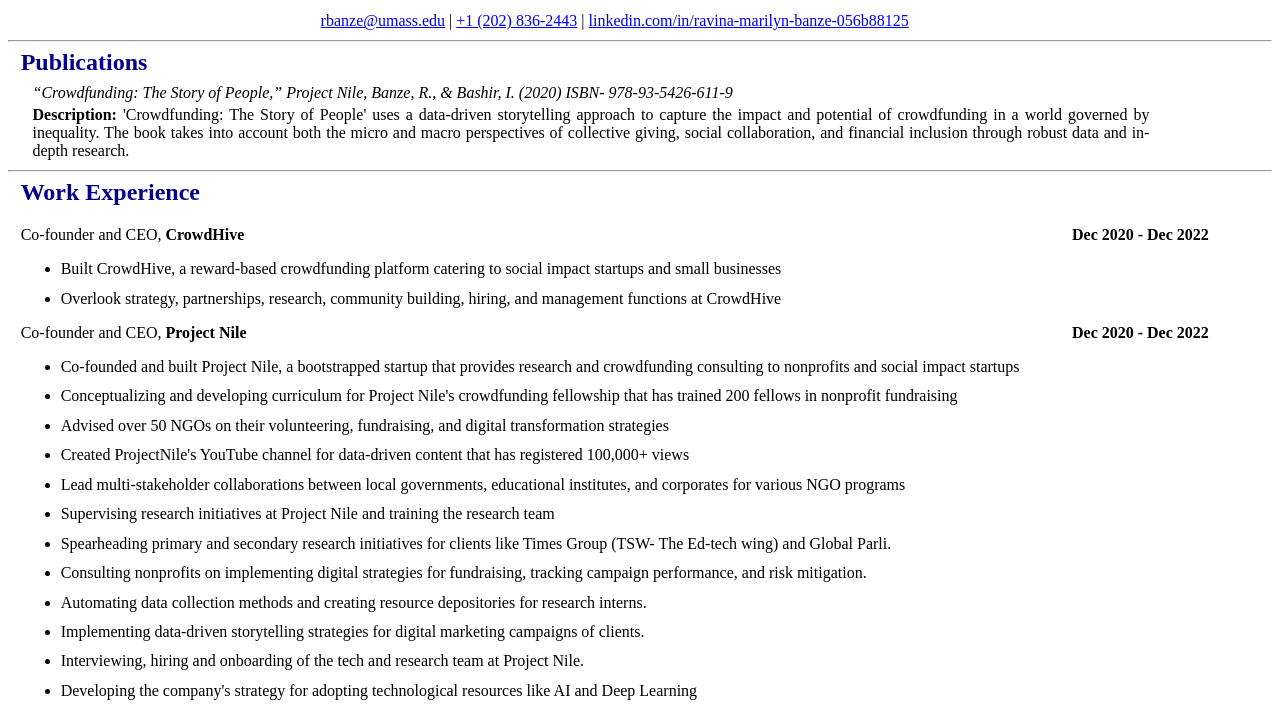
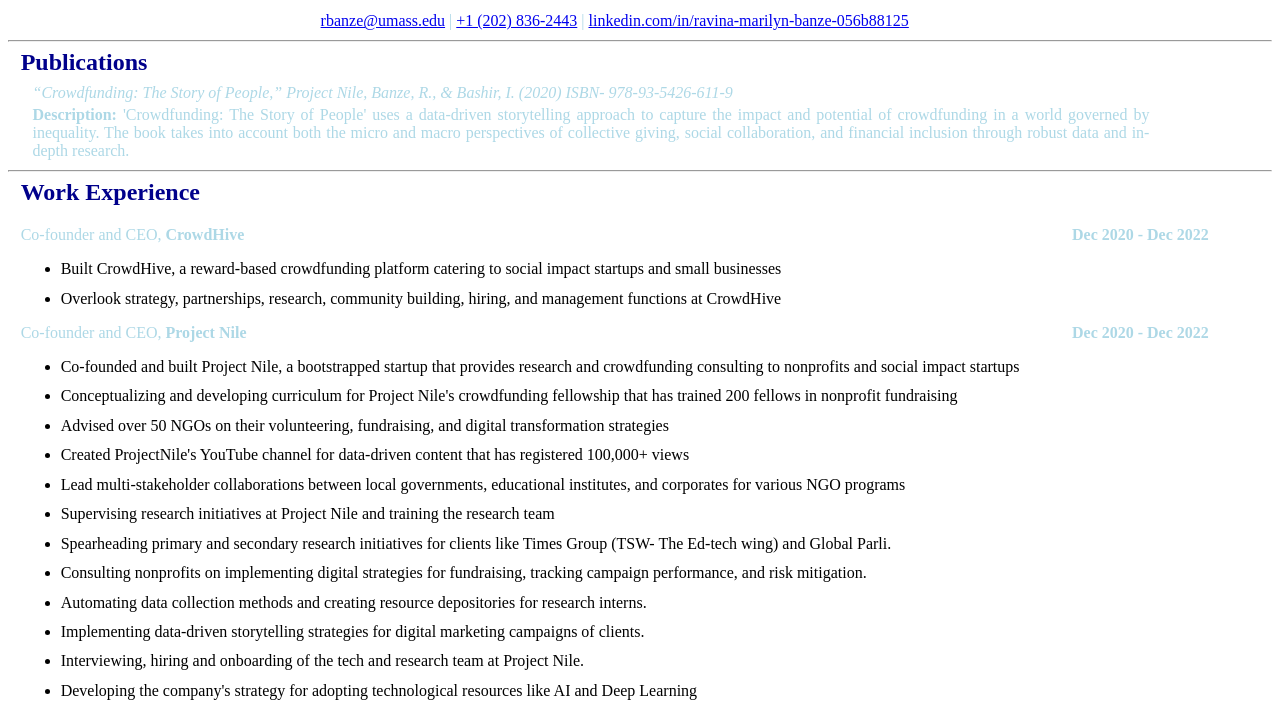
Before and after one commit to ravinabanz/Resume, a plain HTML site: page index.html in a window 1280 px wide. Shown: the part 73-781 px from the top of the page. Drawn offline with Linux system fonts and the light colour scheme.

Commit message:
Update index.html

```diff
--- a/index.html
+++ b/index.html
@@ -40,6 +40,10 @@
 
         .section h2{
             color: darkblue;
+        }
+
+        .section p{
+            color: lightblue;
         }
 
     </style>
```
